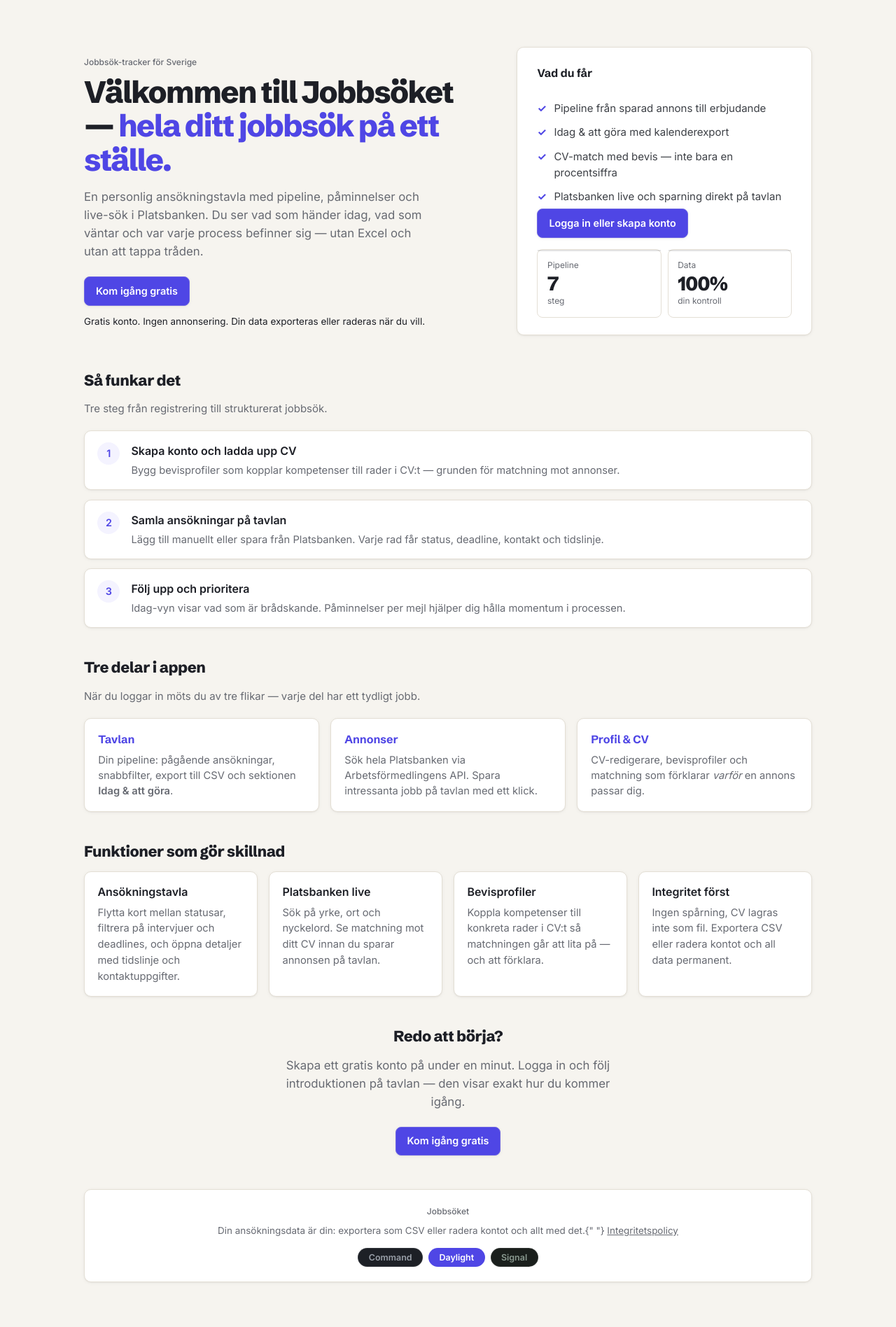
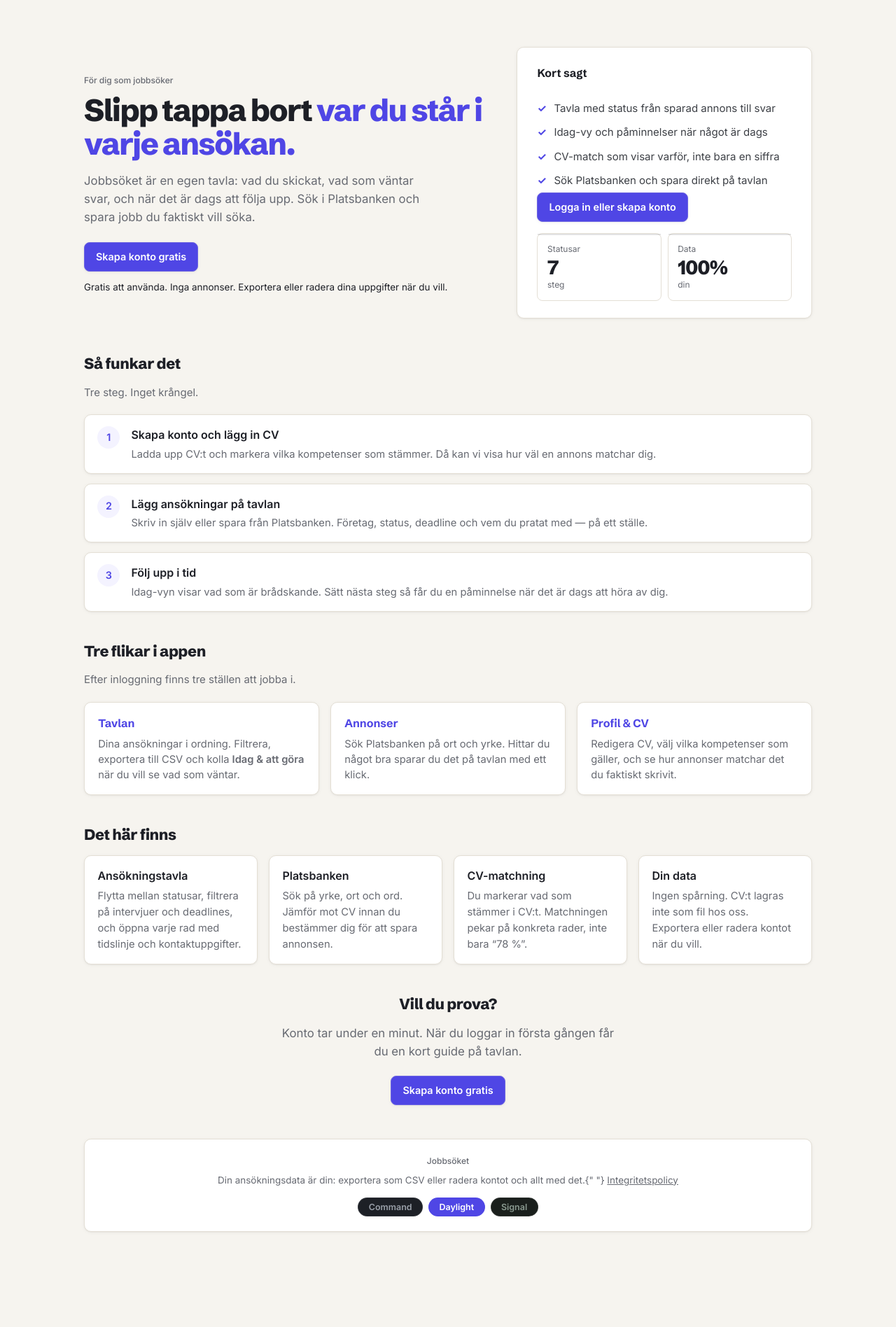
Before and after one commit to OscarBackman92/af-jobbansokan-api, a Django app: page / in a window 1280 px wide. Shown: the part 74-1970 px from the top of the page at 70% size. After the commit the page ends 1835 px from the top, so only its background shows below. Run offline with Django 5.2, Linux system fonts and the light colour scheme; parts of the project's set-up code (start-up, migrations or seed data) failed here and were passed over.

Commit message:
Rewrite onboarding and marketing copy in a more human tone.
Drop AI-ish phrasing like pipeline slogans and feature-list speak; use plainer Swedish across landing, login intro, and welcome guide.

Co-authored-by: Cursor <cursoragent@cursor.com>

```diff
--- a/backend/templates/marketing/base.html
+++ b/backend/templates/marketing/base.html
@@ -16,18 +16,18 @@
         document.documentElement.dataset.theme = t;
       })();
     </script>
-    <title>{% block title %}Jobbsöket — koll på hela ditt jobbsök{% endblock %}</title>
+    <title>{% block title %}Jobbsöket — tavla för dina jobbansökningar{% endblock %}</title>
     <meta
       name="description"
-      content="{% block meta_description %}Gratis jobbsök-tracker: tavla över ansökningar, påminnelser, live-sök i Platsbanken och CV-matchning med bevis. Din data, dina regler.{% endblock %}"
+      content="{% block meta_description %}Gratis tavla för jobbansökningar: status, påminnelser, Platsbanken-sök och CV-matchning. Din data, dina regler.{% endblock %}"
     />
     <link rel="canonical" href="{% block canonical %}{{ canonical_url }}{% endblock %}" />
     <meta property="og:type" content="website" />
     <meta property="og:locale" content="sv_SE" />
-    <meta property="og:title" content="{% block og_title %}Jobbsöket — koll på hela ditt jobbsök{% endblock %}" />
+    <meta property="og:title" content="{% block og_title %}Jobbsöket — tavla för dina jobbansökningar{% endblock %}" />
     <meta
       property="og:description"
-      content="{% block og_description %}Samlar pipeline, påminnelser och Platsbanken på ett ställe. Exportera CSV eller radera kontot när du vill.{% endblock %}"
+      content="{% block og_description %}Håll koll på ansökningar utan Excel. Platsbanken, påminnelser och export när du vill.{% endblock %}"
     />
     <meta property="og:url" content="{% block og_url %}{{ canonical_url }}{% endblock %}" />
     <link rel="preconnect" href="https://fonts.googleapis.com" />
--- a/backend/templates/marketing/landing.html
+++ b/backend/templates/marketing/landing.html
@@ -9,7 +9,7 @@
   "applicationCategory": "BusinessApplication",
   "operatingSystem": "Web",
   "inLanguage": "sv",
-  "description": "Gratis verktyg för att hålla koll på jobbansökningar med tavla, påminnelser, Platsbanken-sök och förklarbar CV-matchning.",
+  "description": "Gratis tavla för jobbansökningar med Platsbanken-sök, påminnelser och CV-matchning.",
   "offers": {
     "@type": "Offer",
     "price": "0",
@@ -23,42 +23,42 @@
 <main>
   <section class="marketing-hero">
     <div>
-      <span class="section-kicker">Jobbsök-tracker för Sverige</span>
+      <span class="section-kicker">För dig som jobbsöker</span>
       <h2>
-        Välkommen till Jobbsöket —
-        <span class="grad">hela ditt jobbsök på ett ställe.</span>
+        Slipp tappa bort
+        <span class="grad">var du står i varje ansökan.</span>
       </h2>
       <p class="lede">
-        En personlig ansökningstavla med pipeline, påminnelser och live-sök i
-        Platsbanken. Du ser vad som händer idag, vad som väntar och var varje
-        process befinner sig — utan Excel och utan att tappa tråden.
+        Jobbsöket är en egen tavla: vad du skickat, vad som väntar svar, och när
+        det är dags att följa upp. Sök i Platsbanken och spara jobb du faktiskt
+        vill söka.
       </p>
       <p class="hero-cta">
-        <a class="btn-primary" href="{{ app_url }}">Kom igång gratis</a>
+        <a class="btn-primary" href="{{ app_url }}">Skapa konto gratis</a>
       </p>
       <p class="hero-note muted">
-        Gratis konto. Ingen annonsering. Din data exporteras eller raderas när du vill.
+        Gratis att använda. Inga annonser. Exportera eller radera dina uppgifter när du vill.
       </p>
     </div>
     <aside class="hero-card">
-      <h3>Vad du får</h3>
+      <h3>Kort sagt</h3>
       <ul class="checklist">
-        <li>Pipeline från sparad annons till erbjudande</li>
-        <li>Idag &amp; att göra med kalenderexport</li>
-        <li>CV-match med bevis — inte bara en procentsiffra</li>
-        <li>Platsbanken live och sparning direkt på tavlan</li>
+        <li>Tavla med status från sparad annons till svar</li>
+        <li>Idag-vy och påminnelser när något är dags</li>
+        <li>CV-match som visar varför, inte bara en siffra</li>
+        <li>Sök Platsbanken och spara direkt på tavlan</li>
       </ul>
       <a class="btn-primary" href="{{ app_url }}">Logga in eller skapa konto</a>
       <div class="metric-grid" aria-hidden="true">
         <div class="metric-tile">
-          <span class="metric-label">Pipeline</span>
+          <span class="metric-label">Statusar</span>
           <strong>7</strong>
           <span class="metric-detail">steg</span>
         </div>
         <div class="metric-tile">
           <span class="metric-label">Data</span>
           <strong>100%</strong>
-          <span class="metric-detail">din kontroll</span>
+          <span class="metric-detail">din</span>
         </div>
       </div>
     </aside>
@@ -67,36 +67,36 @@
   <section class="marketing-section" aria-labelledby="how-heading">
     <h2 id="how-heading">Så funkar det</h2>
     <p class="section-lede">
-      Tre steg från registrering till strukturerat jobbsök.
+      Tre steg. Inget krångel.
     </p>
     <ol class="steps-list">
       <li class="step-card">
         <span class="step-number" aria-hidden="true">1</span>
         <div>
-          <h3>Skapa konto och ladda upp CV</h3>
+          <h3>Skapa konto och lägg in CV</h3>
           <p>
-            Bygg bevisprofiler som kopplar kompetenser till rader i CV:t — grunden
-            för matchning mot annonser.
+            Ladda upp CV:t och markera vilka kompetenser som stämmer. Då kan vi
+            visa hur väl en annons matchar dig.
           </p>
         </div>
       </li>
       <li class="step-card">
         <span class="step-number" aria-hidden="true">2</span>
         <div>
-          <h3>Samla ansökningar på tavlan</h3>
+          <h3>Lägg ansökningar på tavlan</h3>
           <p>
-            Lägg till manuellt eller spara från Platsbanken. Varje rad får status,
-            deadline, kontakt och tidslinje.
+            Skriv in själv eller spara från Platsbanken. Företag, status, deadline
+            och vem du pratat med — på ett ställe.
           </p>
         </div>
       </li>
       <li class="step-card">
         <span class="step-number" aria-hidden="true">3</span>
         <div>
-          <h3>Följ upp och prioritera</h3>
+          <h3>Följ upp i tid</h3>
           <p>
-            Idag-vyn visar vad som är brådskande. Påminnelser per mejl hjälper dig
-            hålla momentum i processen.
+            Idag-vyn visar vad som är brådskande. Sätt nästa steg så får du en
+            påminnelse när det är dags att höra av dig.
           </p>
         </div>
       </li>
@@ -104,77 +104,77 @@
   </section>
 
   <section class="marketing-section" aria-labelledby="app-heading">
-    <h2 id="app-heading">Tre delar i appen</h2>
+    <h2 id="app-heading">Tre flikar i appen</h2>
     <p class="section-lede">
-      När du loggar in möts du av tre flikar — varje del har ett tydligt jobb.
+      Efter inloggning finns tre ställen att jobba i.
     </p>
     <div class="app-areas">
       <article class="app-area-card">
         <h3>Tavlan</h3>
         <p>
-          Din pipeline: pågående ansökningar, snabbfilter, export till CSV och
-          sektionen <strong>Idag &amp; att göra</strong>.
+          Dina ansökningar i ordning. Filtrera, exportera till CSV och kolla
+          <strong>Idag &amp; att göra</strong> när du vill se vad som väntar.
         </p>
       </article>
       <article class="app-area-card">
         <h3>Annonser</h3>
         <p>
-          Sök hela Platsbanken via Arbetsförmedlingens API. Spara intressanta jobb
-          på tavlan med ett klick.
+          Sök Platsbanken på ort och yrke. Hittar du något bra sparar du det på
+          tavlan med ett klick.
         </p>
       </article>
       <article class="app-area-card">
         <h3>Profil &amp; CV</h3>
         <p>
-          CV-redigerare, bevisprofiler och matchning som förklarar <em>varför</em>
-          en annons passar dig.
+          Redigera CV, välj vilka kompetenser som gäller, och se hur annonser
+          matchar det du faktiskt skrivit.
         </p>
       </article>
     </div>
   </section>
 
   <section class="marketing-section" aria-labelledby="features-heading">
-    <h2 id="features-heading">Funktioner som gör skillnad</h2>
+    <h2 id="features-heading">Det här finns</h2>
     <div class="feature-grid">
       <article class="feature-card">
         <h3>Ansökningstavla</h3>
         <p>
-          Flytta kort mellan statusar, filtrera på intervjuer och deadlines, och
-          öppna detaljer med tidslinje och kontaktuppgifter.
+          Flytta mellan statusar, filtrera på intervjuer och deadlines, och öppna
+          varje rad med tidslinje och kontaktuppgifter.
         </p>
       </article>
       <article class="feature-card">
-        <h3>Platsbanken live</h3>
+        <h3>Platsbanken</h3>
         <p>
-          Sök på yrke, ort och nyckelord. Se matchning mot ditt CV innan du sparar
-          annonsen på tavlan.
+          Sök på yrke, ort och ord. Jämför mot CV innan du bestämmer dig för att
+          spara annonsen.
         </p>
       </article>
       <article class="feature-card">
-        <h3>Bevisprofiler</h3>
+        <h3>CV-matchning</h3>
         <p>
-          Koppla kompetenser till konkreta rader i CV:t så matchningen går att
-          lita på — och att förklara.
+          Du markerar vad som stämmer i CV:t. Matchningen pekar på konkreta rader,
+          inte bara “78 %”.
         </p>
       </article>
       <article class="feature-card">
-        <h3>Integritet först</h3>
+        <h3>Din data</h3>
         <p>
-          Ingen spårning, CV lagras inte som fil. Exportera CSV eller radera kontot
-          och all data permanent.
+          Ingen spårning. CV:t lagras inte som fil hos oss. Exportera eller radera
+          kontot när du vill.
         </p>
       </article>
     </div>
   </section>
 
   <section class="marketing-section marketing-cta">
-    <h2>Redo att börja?</h2>
+    <h2>Vill du prova?</h2>
     <p class="lede">
-      Skapa ett gratis konto på under en minut. Logga in och följ introduktionen
-      på tavlan — den visar exakt hur du kommer igång.
+      Konto tar under en minut. När du loggar in första gången får du en kort
+      guide på tavlan.
     </p>
     <p>
-      <a class="btn-primary" href="{{ app_url }}">Kom igång gratis</a>
+      <a class="btn-primary" href="{{ app_url }}">Skapa konto gratis</a>
     </p>
   </section>
 </main>
--- a/frontend/src/components/AuthHero.jsx
+++ b/frontend/src/components/AuthHero.jsx
@@ -110,8 +110,8 @@ function AuthCard({ onLogin }) {
     <form className="card narrow auth-card" onSubmit={submit}>
       <h2>{heading}</h2>
       <p className="muted">
-        {mode === "login" && "Logga in för att öppna din tavla."}
-        {mode === "register" && "E-post och lösenord — vi skickar en verifieringslänk."}
+        {mode === "login" && "Logga in så öppnas din tavla."}
+        {mode === "register" && "E-post och lösenord räcker. Vi skickar en länk för att verifiera adressen."}
         {mode === "forgot" &&
           "Ange din e-post så skickar vi en länk för att välja nytt lösenord."}
       </p>
--- a/frontend/src/components/BoardPanel.jsx
+++ b/frontend/src/components/BoardPanel.jsx
@@ -241,8 +241,7 @@ export default function BoardPanel({ token, onNavigate }) {
           <span className="section-kicker">Din tavla</span>
           <h2>Överblicken</h2>
           <p className="muted">
-            Här ser du pågående ansökningar, vad som behöver följas upp och var
-            varje process befinner sig.
+            Pågående ansökningar, vad som behöver svar, och vad du ska göra härnäst.
           </p>
         </div>
         <div className="metric-grid" aria-label="Översikt">
@@ -302,7 +301,7 @@ export default function BoardPanel({ token, onNavigate }) {
               {applications.length === 0
                 ? showWelcome
                   ? "Lägg till din första ansökan när du är redo."
-                  : "Tomt än så länge — lägg till din första ansökan."
+                  : "Inget här ännu — lägg till din första ansökan."
                 : `${applications.length} ansökningar, varav ${
                     applications.length - allClosed.length
                   } pågående. Följ flödet status för status.`}
```
Also changed, not shown: backend/core/tests/test_marketing.py (+3 -2 lines), frontend/src/components/AuthHero.test.jsx (+2 -2 lines), frontend/src/components/AuthIntro.jsx (+9 -9 lines), frontend/src/components/PostingsPanel.jsx (+4 -4 lines), frontend/src/components/WelcomeGuide.jsx (+18 -19 lines).
